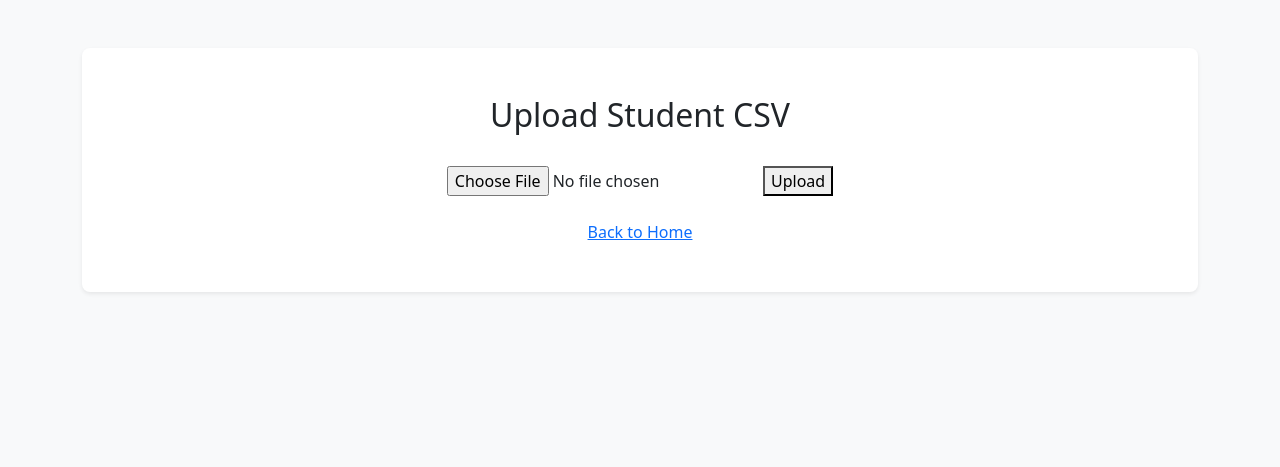
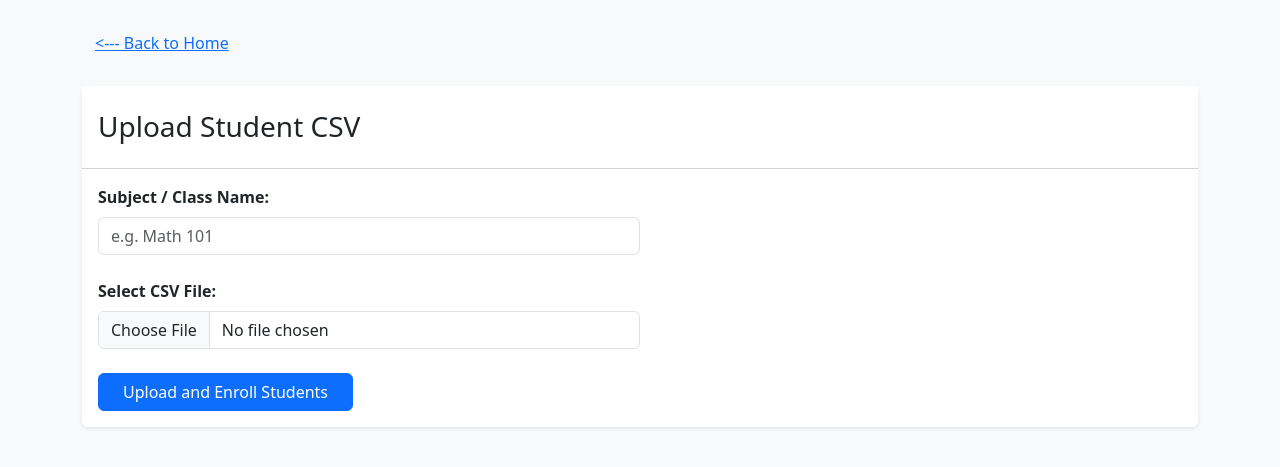
Before and after one commit to Yuki40411/Attendance-Prototype, a Flask app: page /upload in a window 1280 px wide. Shown: the part 56-523 px from the top of the page. Run offline with Flask 3, Linux system fonts and the light colour scheme.

Commit message:
Added class selection for both upload and mark attendance

```diff
--- a/app.py
+++ b/app.py
@@ -14,19 +14,40 @@ def get_db_connection():
 
 def init_db():
     with get_db_connection() as conn:
+        # 1. Create Classes Table
+        conn.execute('''
+            CREATE TABLE IF NOT EXISTS classes (
+                id INTEGER PRIMARY KEY AUTOINCREMENT,
+                name TEXT UNIQUE NOT NULL
+            )
+        ''')
+        # 2. Create Students Table
         conn.execute('''
             CREATE TABLE IF NOT EXISTS students (
                 student_id TEXT PRIMARY KEY,
                 name TEXT NOT NULL
             )
         ''')
+        # 3. Create Enrollments Table (Links students to classes)
+        conn.execute('''
+            CREATE TABLE IF NOT EXISTS enrollments (
+                student_id TEXT,
+                class_id INTEGER,
+                PRIMARY KEY (student_id, class_id),
+                FOREIGN KEY(student_id) REFERENCES students(student_id),
+                FOREIGN KEY(class_id) REFERENCES classes(id)
+            )
+        ''')
+        # 4. Update Attendance Table to include class_id
         conn.execute('''
             CREATE TABLE IF NOT EXISTS attendance (
                 id INTEGER PRIMARY KEY AUTOINCREMENT,
                 student_id TEXT,
+                class_id INTEGER,
                 date TEXT,
                 status TEXT,
-                FOREIGN KEY(student_id) REFERENCES students(student_id)
+                FOREIGN KEY(student_id) REFERENCES students(student_id),
+                FOREIGN KEY(class_id) REFERENCES classes(id)
             )
         ''')
         conn.commit()
@@ -39,21 +60,37 @@ def index():
 def upload_csv():
     if request.method == 'POST':
         file = request.files['file']
-        if file and file.filename.endswith('.csv'):
+        class_name = request.form.get('class_name').strip()
+
+        if file and file.filename.endswith('.csv') and class_name:
             stream = io.StringIO(file.stream.read().decode("cp1252"), newline=None)
             csv_reader = csv.reader(stream)
             next(csv_reader)
 
             with get_db_connection() as conn:
+                # 1. Add the new class (ignores if it already exists)
+                conn.execute('INSERT OR IGNORE INTO classes (name) VALUES (?)', (class_name,))
+                # 2. Get the ID of that class
+                class_id = conn.execute('SELECT id FROM classes WHERE name = ?', (class_name,)).fetchone()['id']
+
+                # 3. Loop through CSV and enroll students
                 for row in csv_reader:
                     if len(row) >= 2:
+                        student_id = row[0].strip()
+                        student_name = row[1].strip()
+
+                        # Add student to database
                         conn.execute(
                             'INSERT OR IGNORE INTO students (student_id, name) VALUES (?, ?)',
-                            (row[0].strip(), row[1].strip())
+                            (student_id, student_name)
+                        )
+                        # Link student to this specific class
+                        conn.execute(
+                            'INSERT OR IGNORE INTO enrollments (student_id, class_id) VALUES (?, ?)',
+                            (student_id, class_id)
                         )
                 conn.commit()
-            flash('CSV Imported Successfully!')
-            return redirect(url_for('take_attendance'))
+            flash(f'CSV Imported Successfully for {class_name}!')
 
     return render_template('upload.html')
 
@@ -61,22 +98,38 @@ def upload_csv():
 def take_attendance():
     if request.method == 'POST':
         date = request.form.get('date')
+        class_id = request.form.get('class_id')
 
         with get_db_connection() as conn:
             for key, value in request.form.items():
-                if key != 'date':
+                if key not in ('date', 'class_id'):
                     conn.execute(
-                        'INSERT INTO attendance (student_id, date, status) VALUES (?, ?, ?)',
-                        (key, date, value)
+                        'INSERT INTO attendance (student_id, class_id, date, status) VALUES (?, ?, ?, ?)',
+                        (key, class_id, date, value)
                     )
             conn.commit()
-        return f"<h3>Attendance for {date} saved successfully!</h3><a href='/'>Back to Home</a>"
+        flash(f"Attendance for {date} saved successfully!")
+        return redirect(url_for('index'))
 
-    # GET request: Fetch students and render the UI template
+    # GET request logic:
+    selected_class_id = request.args.get('class_id')
+
     with get_db_connection() as conn:
-        students = conn.execute('SELECT student_id, name FROM students').fetchall()
+        # Fetch all classes to populate the dropdown menu
+        classes = conn.execute('SELECT * FROM classes ORDER BY name').fetchall()
 
-    return render_template('attendance.html', students=students)
+        students = []
+        if selected_class_id:
+            # Fetch ONLY students enrolled in the selected class
+            students = conn.execute('''
+                SELECT s.student_id, s.name
+                FROM students s
+                JOIN enrollments e ON s.student_id = e.student_id
+                WHERE e.class_id = ?
+                ORDER BY s.name
+            ''', (selected_class_id,)).fetchall()
+
+    return render_template('attendance.html', classes=classes, students=students, selected_class_id=selected_class_id)
 
 if __name__ == '__main__':
     init_db()
--- a/students.csv
+++ b/artStudents.csv
@@ -1,4 +1,4 @@
 student_id,name
 1001,Janice Teh
-1002,Ching Ushen
-1003,Wong Qiu Qin
+1002,Ah Kau
+1003,Muthu
--- /dev/null
+++ b/mathStudents.csv
@@ -0,0 +1,4 @@
+student_id,name
+1001,Janice Teh
+1002,Jane Doe
+1003,Ali
--- a/templates/upload.html
+++ b/templates/upload.html
@@ -1,12 +1,23 @@
 {% extends 'base.html' %}
 
 {% block content %}
-<div class="p-5 text-center bg-white rounded-3 shadow-sm mt-5">
-    <h2>Upload Student CSV</h2><br>
+<a href="/" class="btn btn-link"><--- Back to Home</a><br>
+<div class="card shadow-sm border-0 mt-4">
+    <div class="card-header bg-white pt-4 pb-3">
+        <h3>Upload Student CSV</h3>
+    </div>
+    <div class="card-body">
         <form method="post" enctype="multipart/form-data">
-            <input type="file" name="file" accept=".csv" required>
-            <button type="submit">Upload</button>
+            <div class="mb-4">
+                <label for="class_name" class="form-label fw-bold">Subject / Class Name:</label>
+                <input type="text" name="class_name" class="form-control w-50" placeholder="e.g. Math 101" required>
+            </div>
+            <div class="mb-4">
+                <label for="file" class="form-label fw-bold">Select CSV File:</label>
+                <input type="file" name="file" class="form-control w-50" accept=".csv" required>
+            </div>
+            <button type="submit" class="btn btn-primary px-4">Upload and Enroll Students</button>
         </form>
-        <br><a href="/">Back to Home</a>
+    </div>
 </div>
 {% endblock %}
```
Also changed, not shown: templates/attendance.html (+32 -5 lines), attendance.db.
